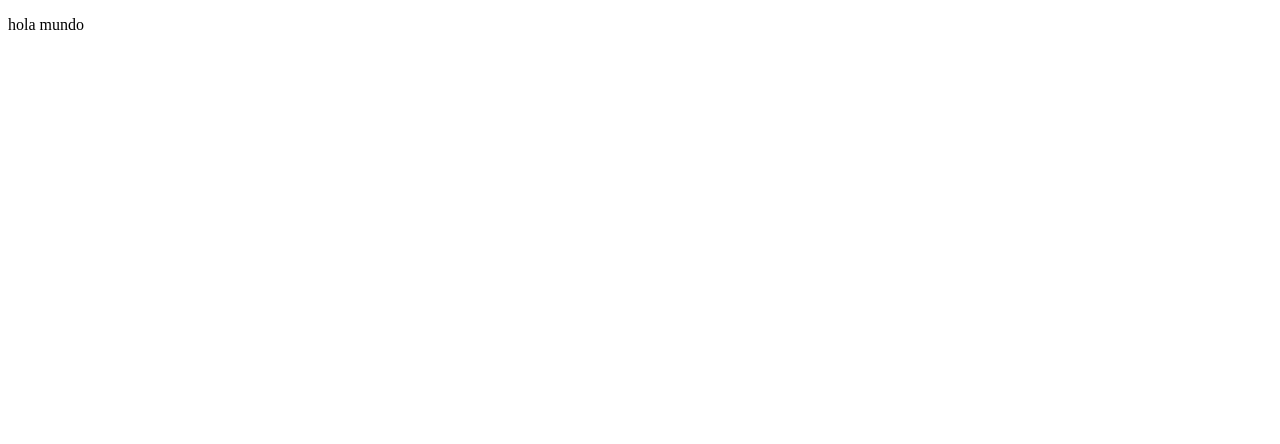
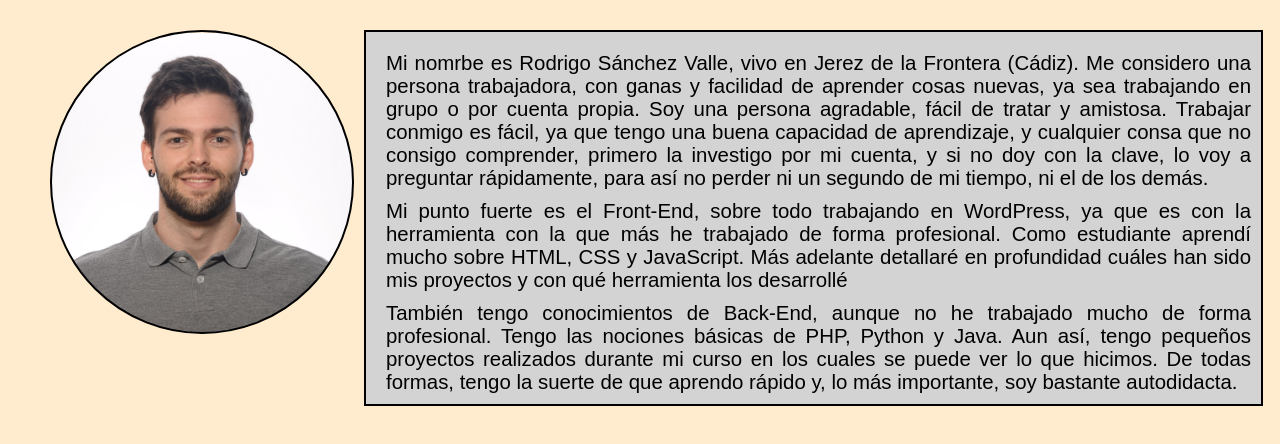
Before and after one commit to RSanchez98/curriculum-web, a plain HTML site: page index.html in a window 1280 px wide. Drawn offline with Linux system fonts and the light colour scheme.

Commit message:
foto de perfil y biografía v1

```diff
--- a/index.html
+++ b/index.html
@@ -1,9 +1,20 @@
 <!DOCTYPE html>
 <html>
 	<head>
+		<link rel="stylesheet" href="style.css" type="text/css">
+	</head>
 
-	</head>
 	<body>
-		<p>hola mundo</p>
+		<div class="cabecera">
+			<div class="cuadro_cabecera">
+				<div class="circulo"></div>
+			</div>
+
+			<div class="biografia">
+				<p>Mi nomrbe es Rodrigo Sánchez Valle, vivo en Jerez de la Frontera (Cádiz). Me considero una persona trabajadora, con ganas y facilidad de aprender cosas nuevas, ya sea trabajando en grupo o por cuenta propia. Soy una persona agradable, fácil de tratar y amistosa. Trabajar conmigo es fácil, ya que tengo una buena capacidad de aprendizaje, y cualquier consa que no consigo comprender, primero la investigo por mi cuenta, y si no doy con la clave, lo voy a preguntar rápidamente, para así no perder ni un segundo de mi tiempo, ni el de los demás.</p>
+				<p>Mi punto fuerte es el Front-End, sobre todo trabajando en WordPress, ya que es con la herramienta con la que más he trabajado de forma profesional. Como estudiante aprendí mucho sobre HTML, CSS y JavaScript. Más adelante detallaré en profundidad cuáles han sido mis proyectos y con qué herramienta los desarrollé</p>
+				<p>También tengo conocimientos de Back-End, aunque no he trabajado mucho de forma profesional. Tengo las nociones básicas de PHP, Python y Java. Aun así, tengo pequeños proyectos realizados durante mi curso en los cuales se puede ver lo que hicimos. De todas formas, tengo la suerte de que aprendo rápido y, lo más importante, soy bastante autodidacta.</p>
+			</div>
+		</div>
 	</body>
 </html>
--- /dev/null
+++ b/style.css
@@ -0,0 +1,33 @@
+*
+{
+	margin: 10px 0px 0px 10px;
+	font: 1.05em sans-serif;
+	text-align: justify;
+	background-color: blanchedalmond;
+}
+
+.circulo
+{
+	background-image: url("media/foto_perfil.jpg");
+	background-position: center;
+	background-size: 150%;
+	background-repeat: no-repeat;
+	border: 2px solid black;
+	width: 300px;
+	height: 300px;
+	border-radius: 50%;
+	float: left;
+}
+
+.biografia
+{
+	padding: 10px;
+	width: 70%;
+	float: left;
+	border: 2px solid black;
+}
+
+.biografia, .biografia p
+{
+	background-color: lightgrey;
+}
```
Also changed, not shown: media/foto_perfil.jpg (added).
